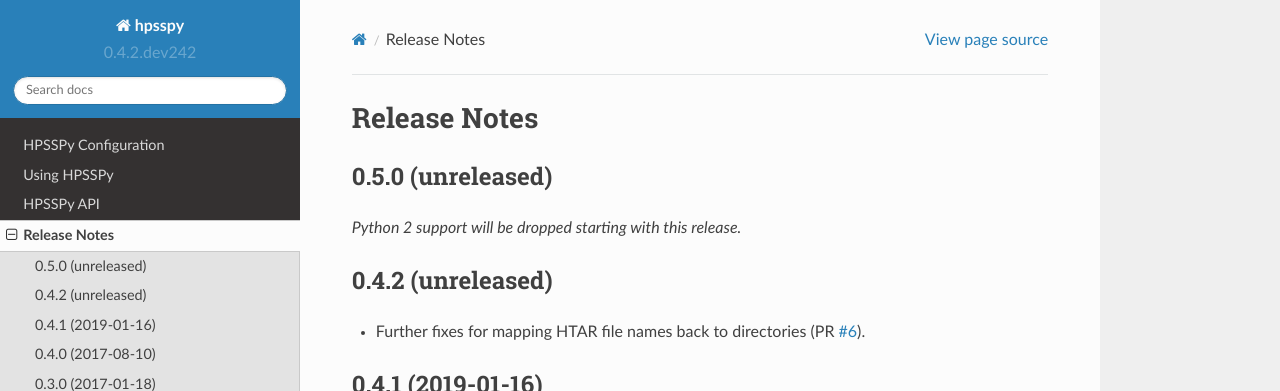
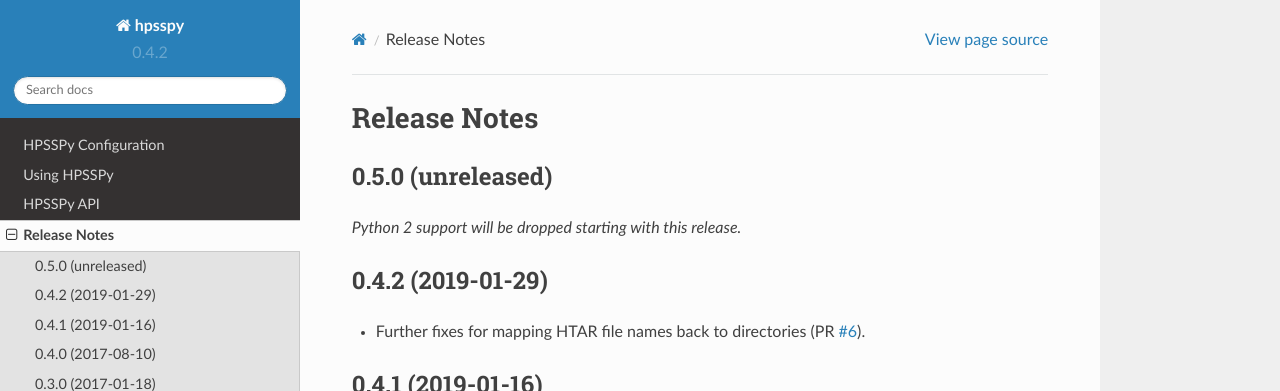
Before and after one commit to weaverba137/hpsspy, a Sphinx documentation site: the page built from doc/changes.rst, in a window 1280 px wide and 1375 px high. Shown: the top 391 px of the window. Built offline with Sphinx 7.4.7 and the Read the Docs theme 2.0.0, drawn with Linux system fonts in a browser that asks for light colours.

Commit message:
Preparing release 0.4.2

```diff
--- a/doc/changes.rst
+++ b/doc/changes.rst
@@ -7,7 +7,7 @@ Release Notes
 
 *Python 2 support will be dropped starting with this release.*
 
-0.4.2 (unreleased)
+0.4.2 (2019-01-29)
 ------------------
 
 * Further fixes for mapping HTAR file names back to directories (PR `#6`_).
--- a/hpsspy/__init__.py
+++ b/hpsspy/__init__.py
@@ -23,4 +23,4 @@ class HpssOSError(HpssError):
     pass
 
 
-__version__ = '0.4.2.dev242'
+__version__ = '0.4.2'
```
